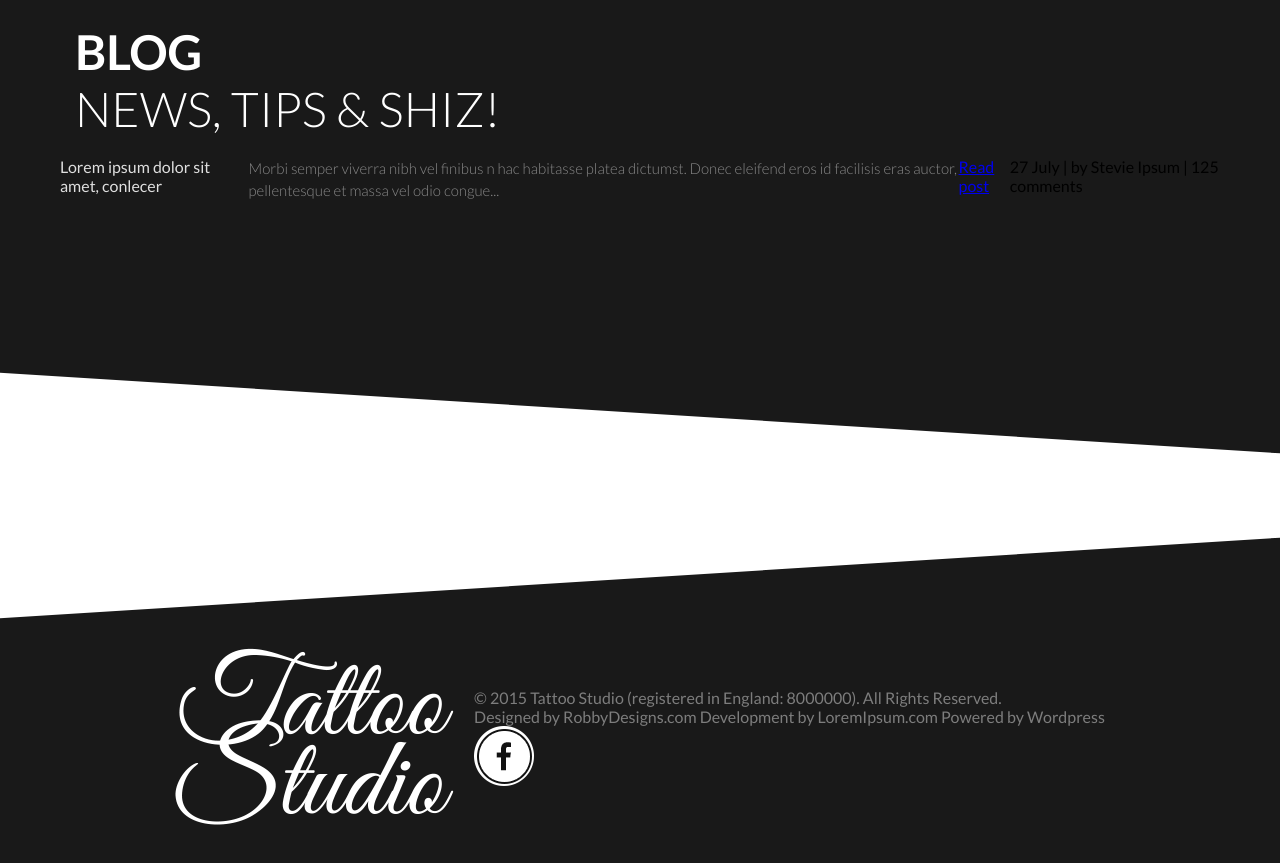
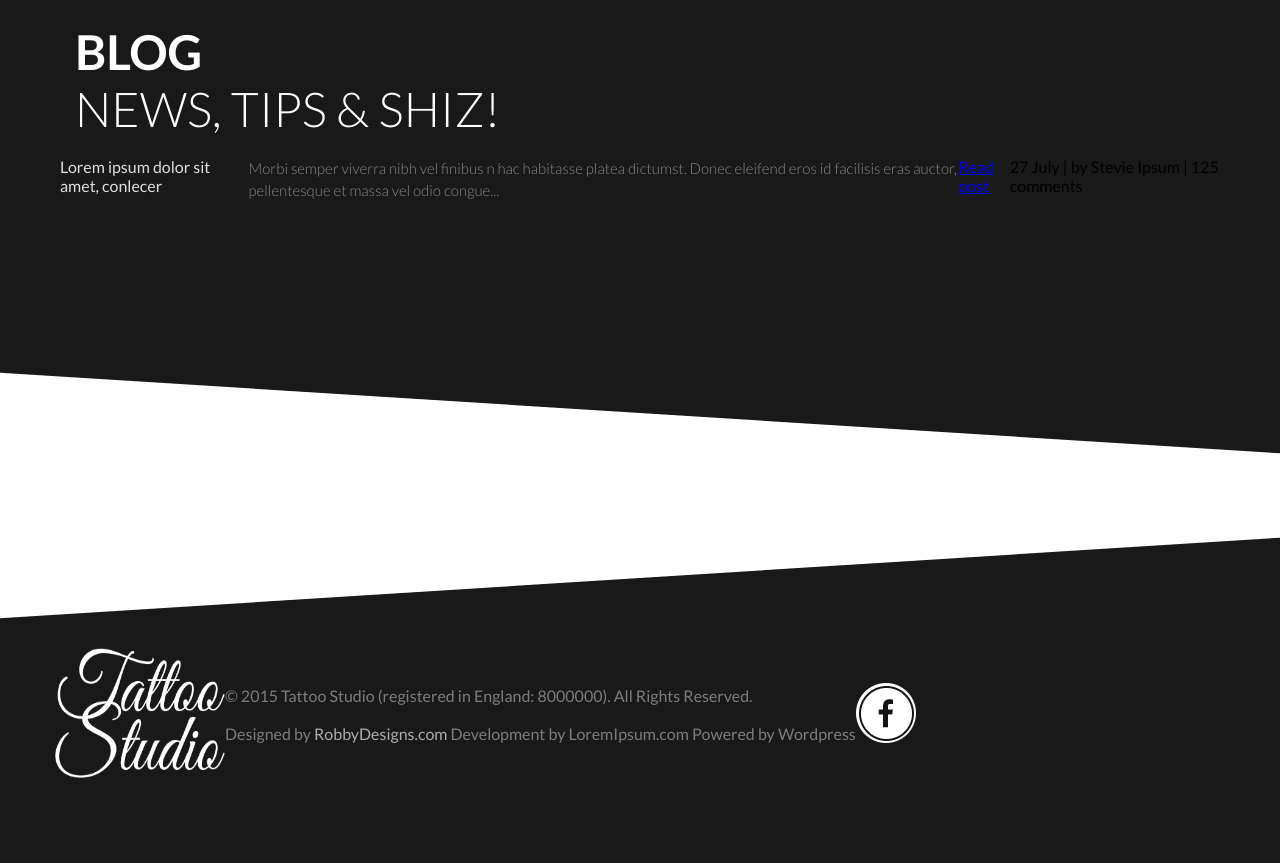
Before and after one commit to marya63/catmash, a website: page index.html in a window 1280 px wide. Shown: the part 4010-4873 px from the top of the page. Drawn offline with Linux system fonts and the light colour scheme.

Commit message:
Footerchange

```diff
--- a/index.html
+++ b/index.html
@@ -220,21 +220,33 @@ Litora scelerisque molestie nulla tincidunt eros cubilia vulputate magna netus -
 
 <footer class= "footer">
    <div class="footer_background">
-     <section class="footer_wripper">
-       <div class="left_blog">
-         <a href="#" class="logo">
-          <img src="image/logo.png" alt="Logo" title="Переход на главную"></a>
+     <section class="footer_wrapper">
+
+       <div class="footer__left_block">
+         <a class="footer_logo_link" href="#">
+              <img src="image/logo.png" alt="Logo" title="Переход на главную" width="170" height="130"></a>
        </div>
-       <div class="right_blog">
-         <p class="center_text"> © 2015 Tattoo Studio (registered in England: 8000000). All Rights Reserved.<br/>
-         Designed by RobbyDesigns.com  Development by LoremIpsum.com Powered by Wordpress</p>
-       <a href="#" class="social-facebook">
-          <img src="image/fb icon.png" alt="Logo" title="Facebook"></a>
-     </div>
-   </div>
-    </section>
 
-  </div></footer>
+       <div class="footer__center-block">
+         <p> © 2015 Tattoo Studio (registered in England: 8000000). All Rights Reserved.
+         </p><br/>
+            <p>
+              Designed by
+              <a class="footer_logo_link" href="#">RobbyDesigns.com</a>
+              Development by LoremIpsum.com Powered by Wordpress
+           </p>
+       </div>
+
+       <div class="footer__right-block">
+        <a class="footer_logo_link" href="#">
+           <img src="image/fb icon.png" alt="Logo" title="Facebook">
+         </a>
+       </div>
+     </section>
+</div>
+
+
+</footer>
 <script src="./src/js/scripts.js"></script>
 </body>
 </html>
--- a/less/source/all/all.less
+++ b/less/source/all/all.less
@@ -367,18 +367,21 @@
 
 }
 
-.footer_wripper {
+.footer_wrapper {
   transform: skewY(3.6deg);
   display: flex;
   flex-flow: wrap;
-  justify-content: center;
+  justify-content: flex-start;
   align-items: center;
   margin: 0 auto;
   width: 1170px;
   padding: 20px 0px;
 }
 
-
-.center_text {
+.footer__center-block {
   color: #7d7d7d;
 }
+
+.footer_logo_link {
+  text-decoration: none;
+}
```
Also changed, not shown: src/css/style.css.
